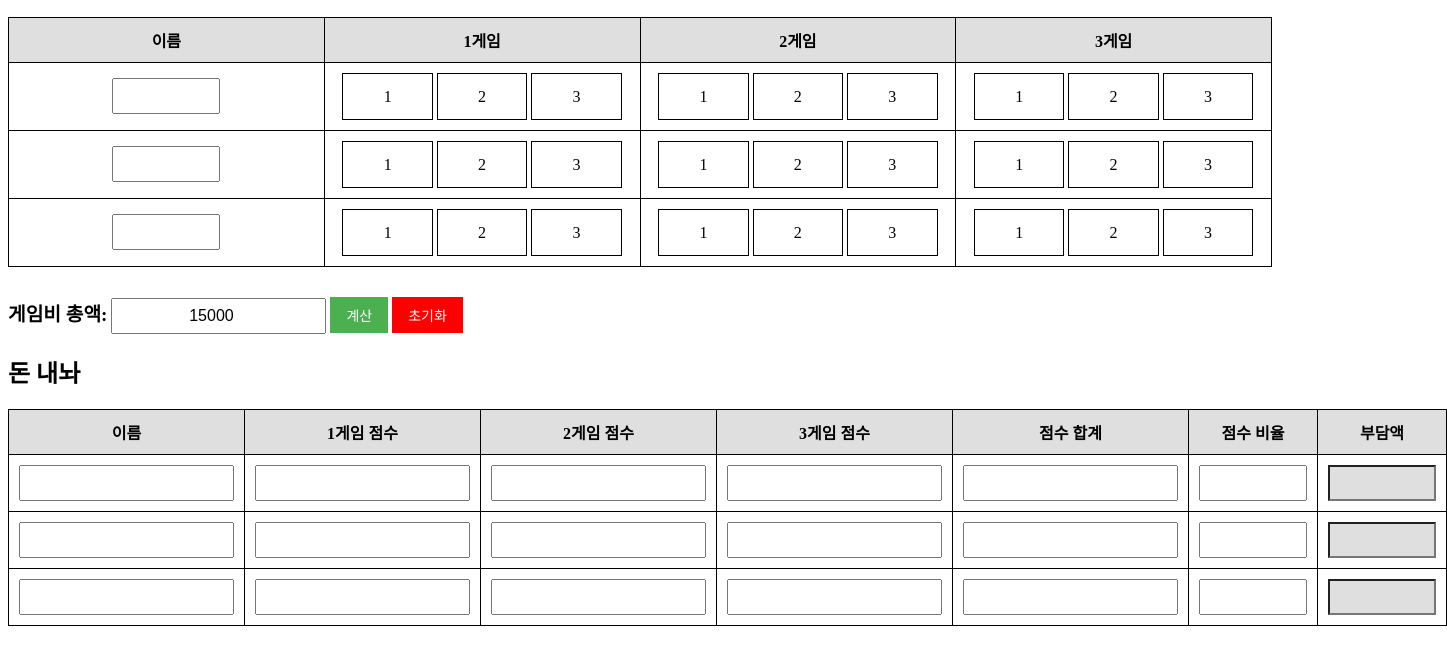
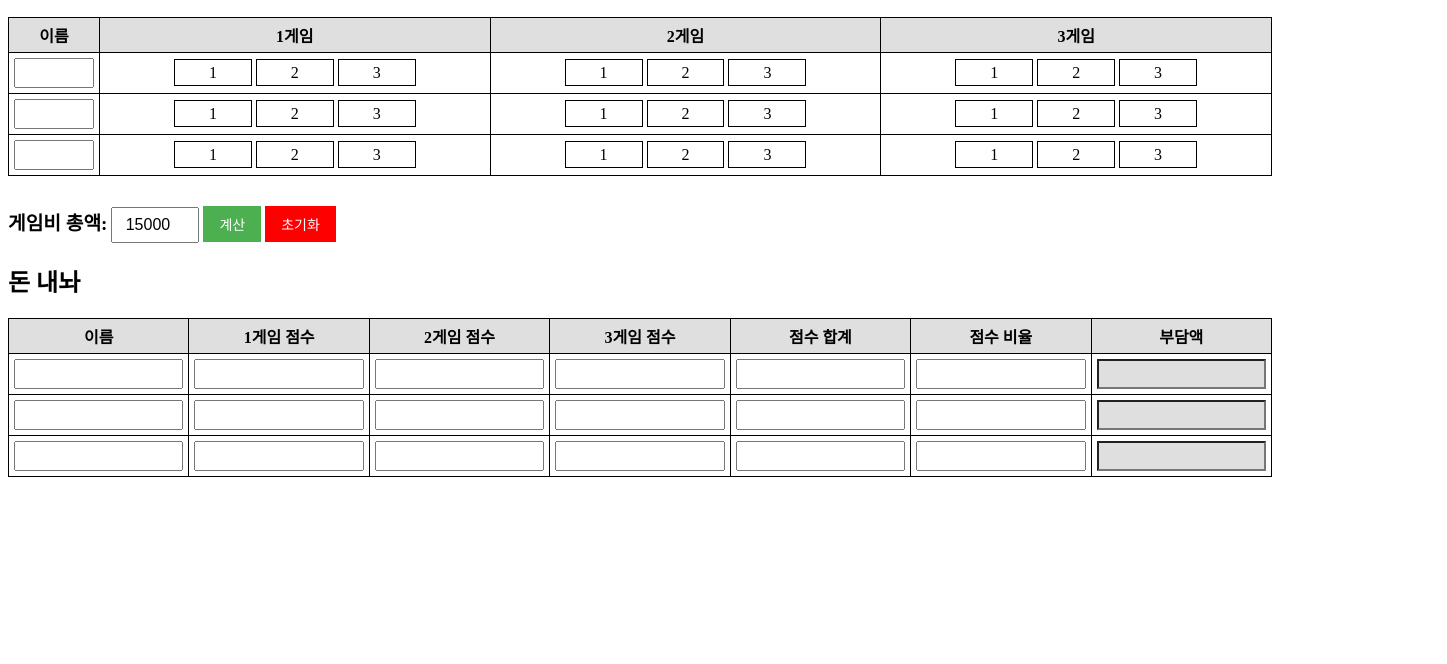
Before and after one commit to 113midm/carom, a plain HTML site: page index.html in a window 1280 px wide. Shown: the part 58-722 px from the top of the page, 1447 px wide, since content can reach past the window. Drawn offline with Linux system fonts and the light colour scheme.

Commit message:
Update index.html

```diff
--- a/index.html
+++ b/index.html
@@ -7,7 +7,7 @@
     <title>게임 점수 표</title>
     <style>
         .table-container {
-            margin: 0 auto; /* 가운데 정렬 */
+            margin: 0 auto;
             width: 100%;
         }
         table {
@@ -16,9 +16,9 @@
             border-collapse: collapse;
         }
         th, td {
-            border: 1px solid black; /* 테두리 스타일 지정 */
-            padding: 10px; /* 셀 안의 여백 */
-            text-align: center; /* 셀 안의 텍스트 가운데 정렬 */
+            border: 1px solid black;
+            padding: 5px;
+            text-align: center;
         }
 
         thead {
@@ -28,6 +28,30 @@
         button:active {
           background-color: black;
           color: white;
+        }
+
+        #game-table {
+          max-width: 100vw; /* 화면 너비의 최대치로 설정 */
+          table-layout: fixed; /* 테이블 레이아웃 고정 */
+        }
+
+        #penalty-table {
+          pointer-events : none;
+          max-width: 100%;
+          table-layout: fixed;
+        }
+
+        #game-table th:first-child,
+        #game-table td:first-child,
+        #penalty-table td,
+        #penalty-table th {
+          width: 80px;
+        }
+
+        #game-table input[type="text"],
+        #penalty-table input {
+          width: 100%; /* 입력 필드 너비 화면 전체에 맞게 설정 */
+          box-sizing: border-box; /* 패딩과 테두리를 포함한 전체 너비 설정 */
         }
 
         .calculate-btn, .reset-btn {
@@ -43,31 +67,19 @@
             font-size: 14px;
         }
 
-        #game-table th {
-          width: 25%;
-        }
-
         input[type=text], #total-amount, #penalty-table input {
           height: 30px;
           font-size: medium;
           text-align: center;
         }
 
-        input[type=text] {
-          width: 100px;
-        }
-
         .reset-btn {
           background-color: red;
         }
 
-        #penalty-table {
-          pointer-events : none;
-        }
-
         .radio-btn {
-          width: 30%;
-          height: 45px;
+          width: 20%;
+          height: 25px;
           border: 1px solid black;
           display: inline-block;
         }
@@ -80,7 +92,7 @@
           display: block;
           margin: 0 auto;
           text-align: center;
-          line-height: 45px;
+          line-height: 25px;
         }
 
         .radio-btn input[type=radio]:checked + label {
@@ -224,7 +236,7 @@
             </tbody>
         </table>
         <label for="total-amount" class="amount">게임비 총액:</label>
-        <input type="number" id="total-amount" value="15000">
+        <input type="number" id="total-amount" value="15000" style="width: 80px;">
         <button class="calculate-btn" onclick="calculatePenalties()">계산</button>
         <button class="reset-btn" onclick="resetTables()">초기화</button>
     </div>
```
